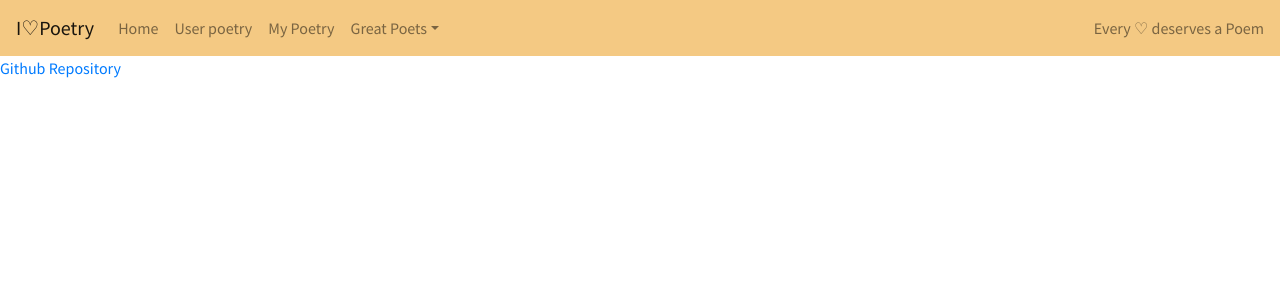
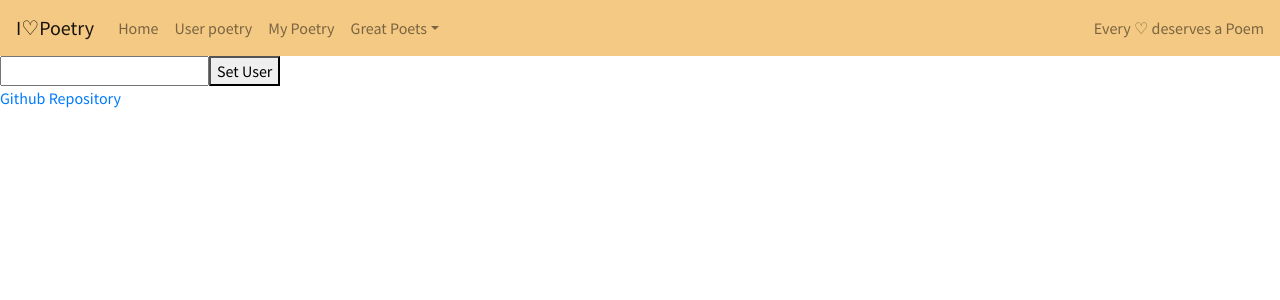
Before and after one commit to ContrariwiseOwl/CS260-CP3, a Vue app: page /mypoetry in a window 1280 px wide. Shown: the top 300 px of the page. Built offline with nearby package versions, Linux system fonts and the light colour scheme.

Commit message:
Improved poetry submit page

```diff
--- a/src/components/PoetryList.vue
+++ b/src/components/PoetryList.vue
@@ -4,7 +4,7 @@
             <p><strong>{{poem.title}}</strong> by {{poem.author}}</p>
             <div class="stanza">
                 <ul>
-                    <li v-for="line in poems.lines" :key="line.charAt(0)"></li>
+                    <li v-for="line in poem.content" :key="line.charAt(0)">{{line}}</li>
                 </ul>
             </div>
         </div>
@@ -17,8 +17,11 @@ export default {
     props: {
         poems: Array
     },
-    data: {
-        noName: true
-    }
 }
 </script>
+
+<style scoped>
+.poem {
+    padding: 6px 12px;
+}
+</style>
--- a/src/views/MyPoetry.vue
+++ b/src/views/MyPoetry.vue
@@ -1,6 +1,32 @@
 <template>
 <div>
-    <PoetryList :poems="poems" />
+    <div v-if="noName">
+        <div id="nameInput">
+            <form v-on:submit.prevent="logIn">
+                <input type="text" v-model="userName"/>
+                <button type="submit">Set User</button>
+            </form>
+        </div>
+    </div>
+    <div v-else>
+        <div class="poem-input">
+            <form v-on:submit.prevent="addPoem">
+                <input type="text" v-model="title" placeholder="Poem Title"/>
+                <input type="text" v-model="form" placeholder="Poetry Form"/>
+                <div class="stanza">
+                    <ul>
+                        <li v-for="line in lines" :key="line">{{line}}</li>
+                    </ul>
+                </div>
+                <form v-on:submit.prevent="addLine">
+                    <input type="text" v-model="newLine" placeholder="Add line to poem"/>
+                    <button type="submit">Add Line</button>
+                </form>
+                <button type="submit">Add Poem</button>
+            </form>
+        </div>
+        <PoetryList :poems="poems" />
+    </div>
 </div>
 </template>
 
@@ -12,13 +38,12 @@ export default {
     components: {
         PoetryList,
     },
-    mounted() {
-        this.id = this.$root.$data.poems.length + 1;
-    },
     data() {
         return {
+            noName: true,
             userName: '',
             title: '',
+            newLine: '',
             lines: [],
             form: '',
         }
@@ -32,8 +57,8 @@ export default {
         }
     },
     methods: {
-        logIn(userName) {
-            this.userName = userName;
+        logIn() {
+            this.noName = false;
         },
         addPoem() {
             this.$root.$data.poems.push({
@@ -43,6 +68,13 @@ export default {
                 author: this.userName,
                 form: this.form
             });
+            this.title = '';
+            this.lines = [];
+            this.form = '';
+        },
+        addLine() {
+            this.lines.push(this.newLine);
+            this.newLine = '';
         }
     }
 }
```
